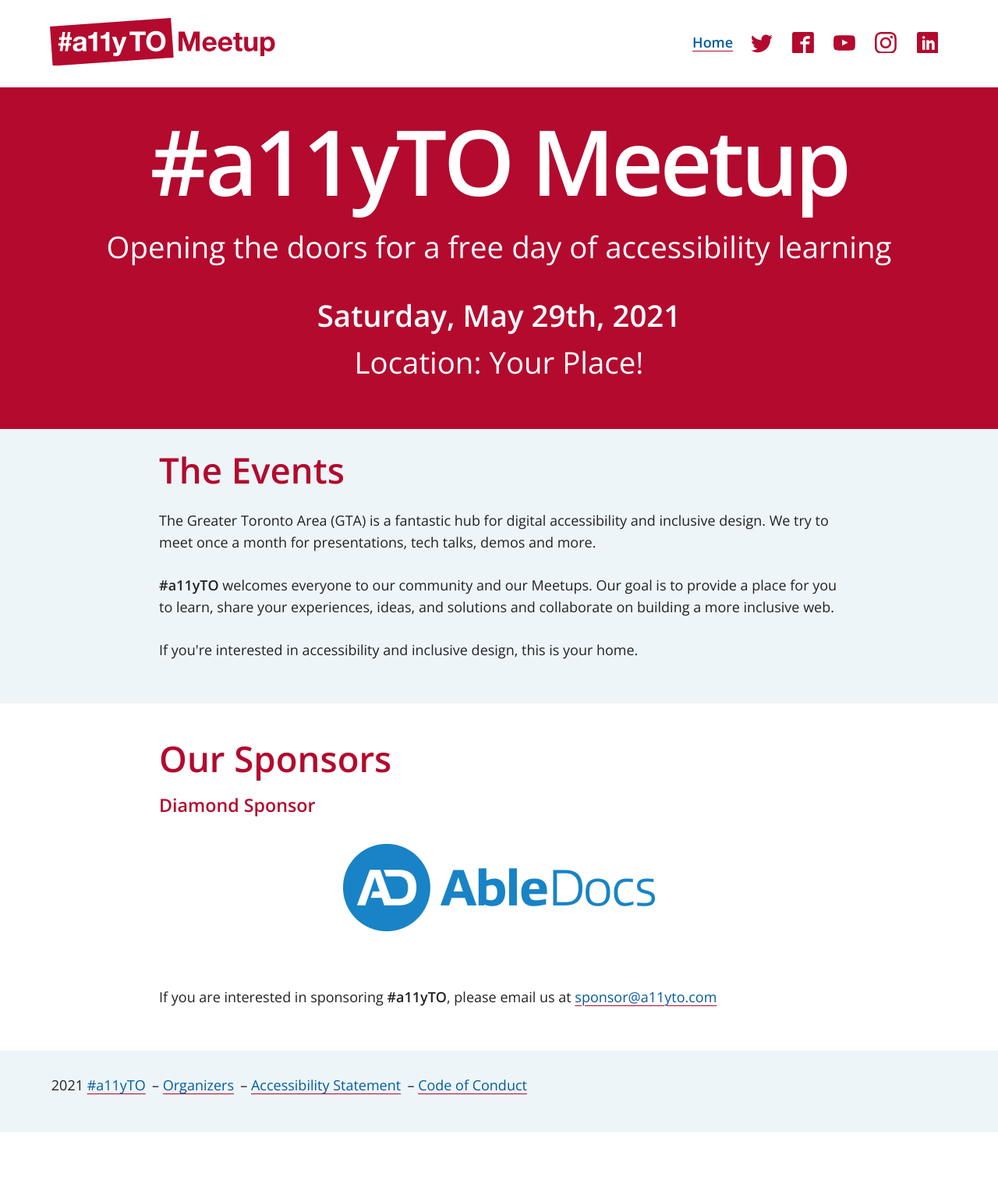
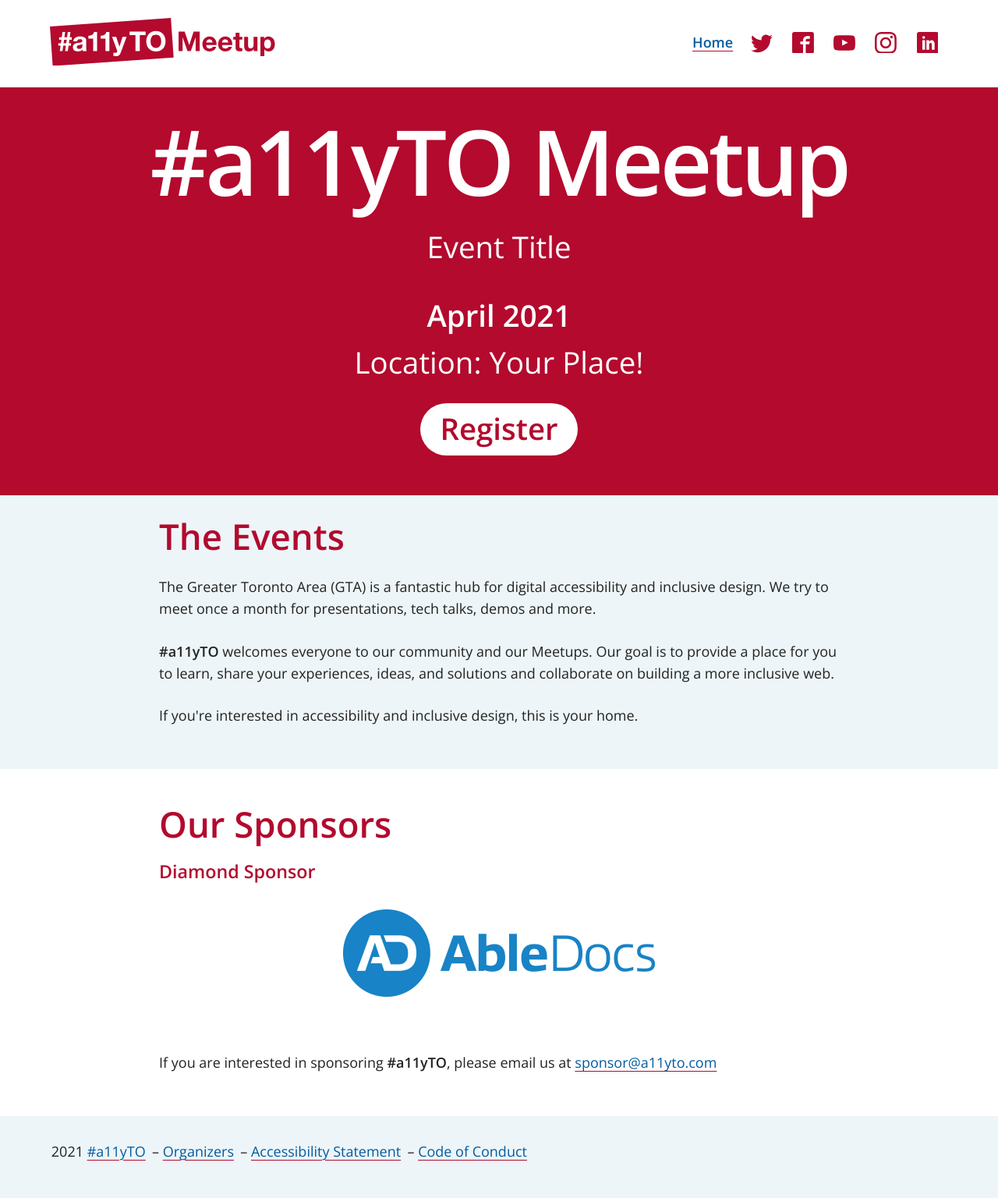
Before and after one commit to a11yTO/static-meetup-site, a Jekyll site: the page built from index.html, in a window 1280 px wide. Shown: the whole page at 78% size. Built offline with Jekyll 4.4.1, drawn with Linux system fonts in a browser that asks for light colours; before the commit the page ends 1451 px from its top, so only the background shows below that.

Commit message:
Refine event announcement area

```diff
--- a/_config.yml
+++ b/_config.yml
@@ -16,8 +16,8 @@
 title: a11yTO Meetup
 identifier: meetup
 email: info@a11yto.com
-description: Opening the doors for a free day of accessibility learning
-event-date: Saturday, May 23rd, 2020
+description: Event Title
+event-date: April 2021
 baseurl: "" # the subpath of your site, e.g. /blog
 url: "https://meetup.a11yto.com/" # the base hostname & protocol for your site, e.g. http://example.com
 permalink: /:title
--- a/_includes/header.html
+++ b/_includes/header.html
@@ -71,10 +71,11 @@
   {% if page.id == 'home' %}
   <section class="event">
     <h1 class="event-title">#{{ site.title }}</h1>
-    <p class="event-description">{{ site.description }}</p>
+    <p class="event-description">Event Title</p>
     <ul class="event-detail">
-      <li class="event-date">Saturday, May 29th, 2021</li>
+      <li class="event-date">April 2021</li>
       <li class="event-location">Location: Your Place!</li>
+      <li class="register"><a href="#">Register</a></li>
     </ul>
   </section>
   {% endif %}
```
Also changed, not shown: styles.scss (+16 -0 lines), styles.css, 1 other file.
